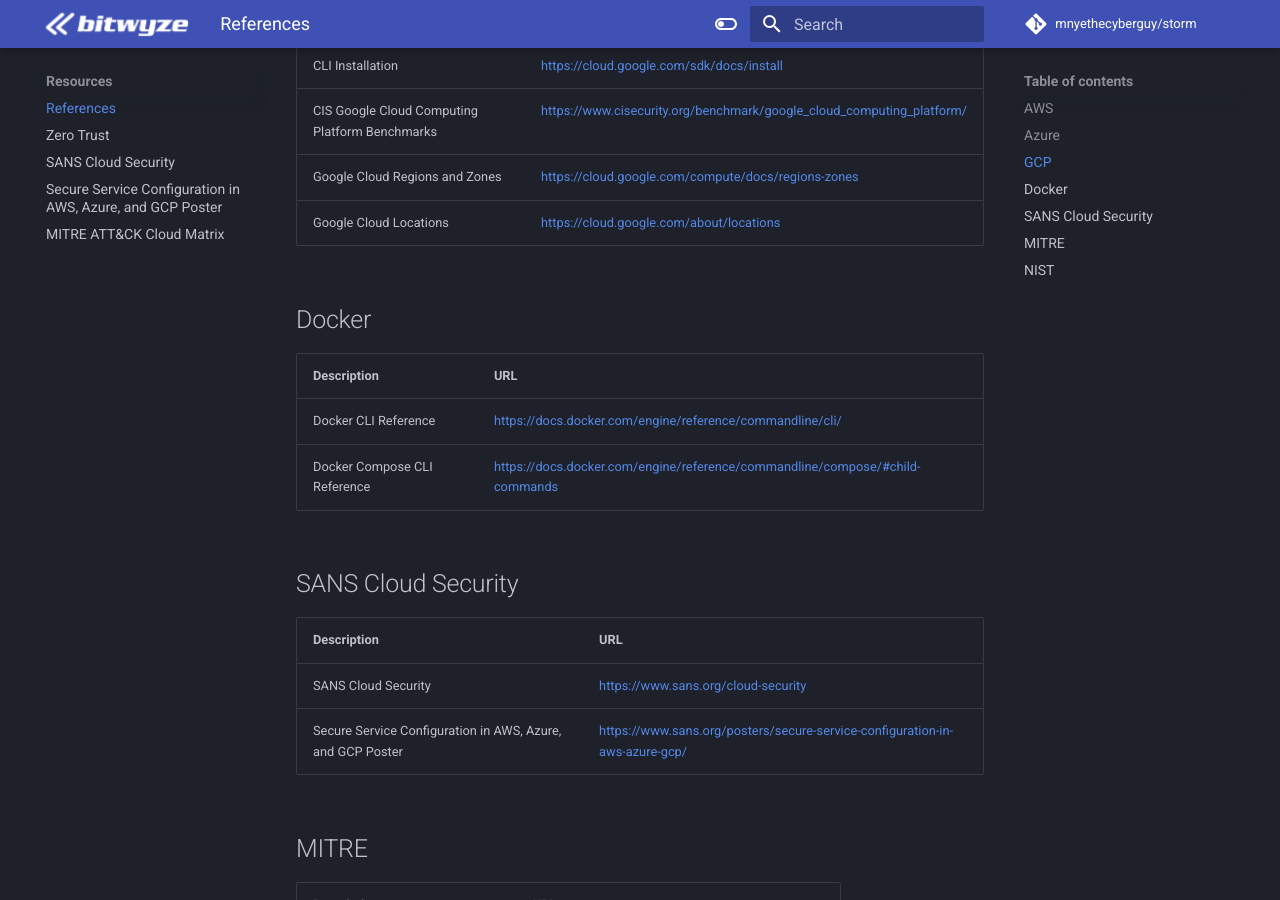
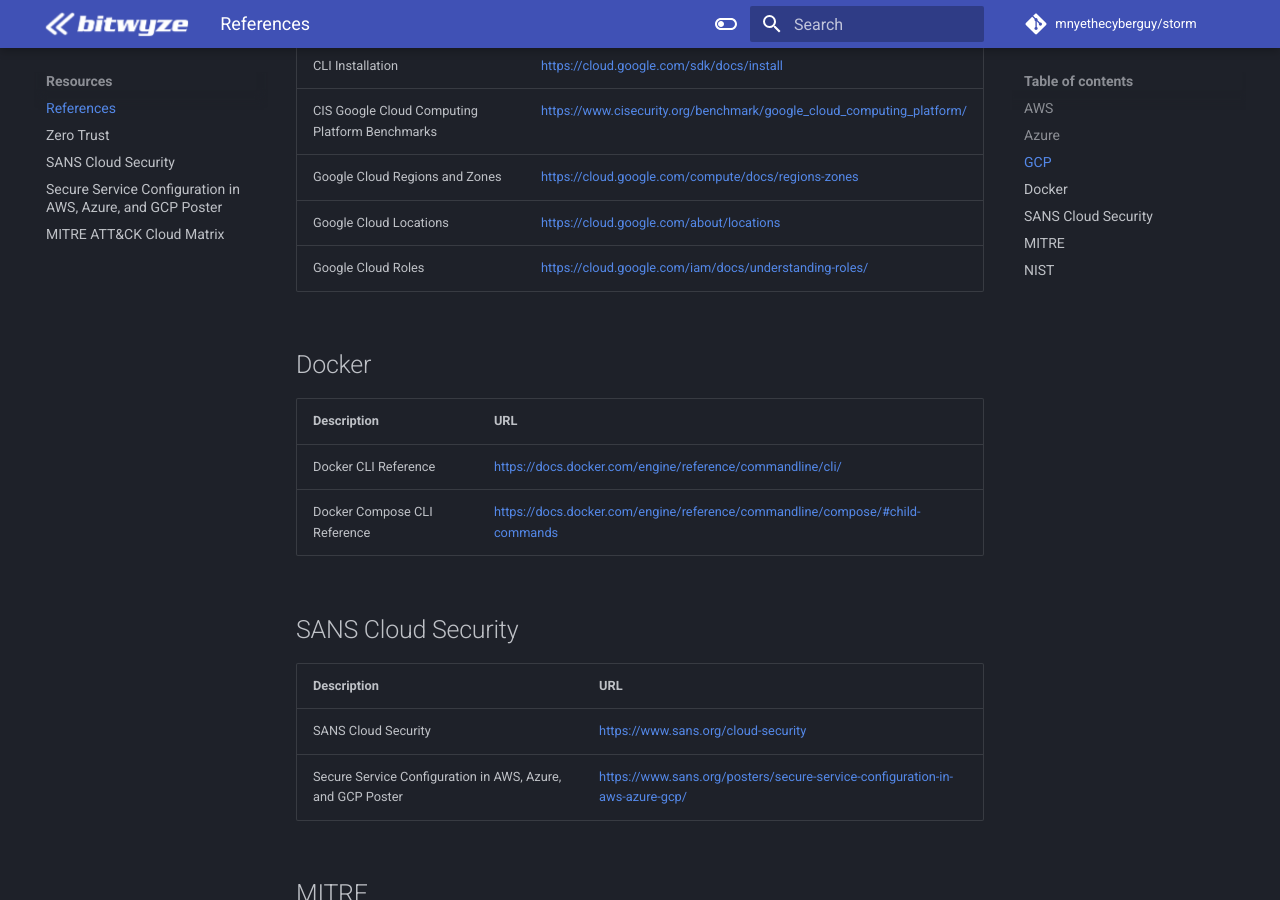
Before and after one commit to mnyethecyberguy/storm, an MkDocs documentation site: the page built from docs/resources/references.md, in a window 1280 px wide and 900 px high, scrolled down 901 px. Built offline with MkDocs 1.6.1 and Material for MkDocs 9.7.7, drawn with Linux system fonts in a browser that asks for light colours; comment, search, counter and statistics services are not loaded.

Commit message:
Updated references.md

```diff
--- a/docs/resources/references.md
+++ b/docs/resources/references.md
@@ -22,6 +22,7 @@
 | CIS Google Cloud Computing Platform Benchmarks | [https://www.cisecurity.org/benchmark/google_cloud_computing_platform/](https://www.cisecurity.org/benchmark/google_cloud_computing_platform/) |
 | Google Cloud Regions and Zones | [https://cloud.google.com/compute/docs/regions-zones](https://cloud.google.com/compute/docs/regions-zones) |
 | Google Cloud Locations | [https://cloud.google.com/about/locations](https://cloud.google.com/about/locations) |
+| Google Cloud Roles | [https://cloud.google.com/iam/docs/understanding-roles/](https://cloud.google.com/iam/docs/understanding-roles/) |
 
 ## Docker
 
```
